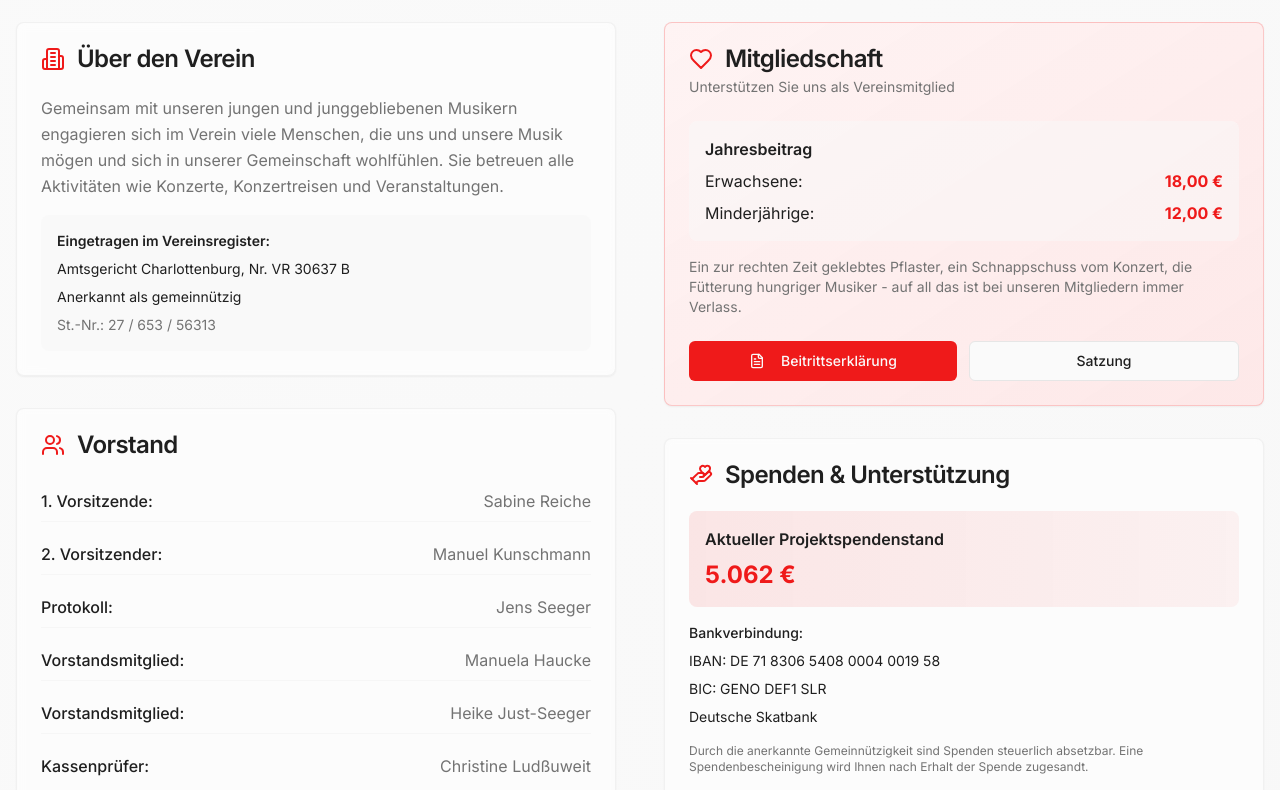
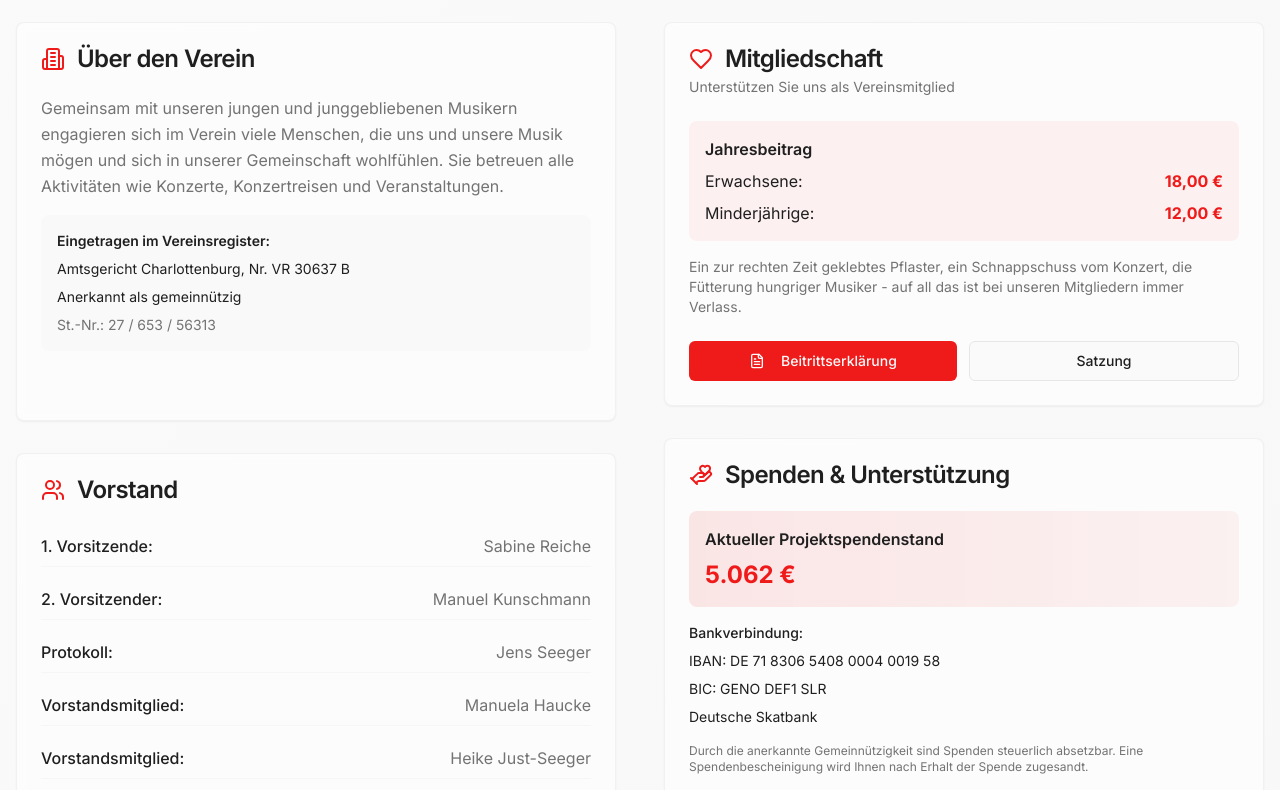
Before and after one commit to rareRippchen/tastonettisv2, a React (Vite) app: page / in a window 1280 px wide. Shown: the part 2720-3510 px from the top of the page. Built offline with nearby package versions, Linux system fonts and the light colour scheme.

Commit message:
Fix box alignment in Verein section

```diff
--- a/src/components/verein-section.tsx
+++ b/src/components/verein-section.tsx
@@ -20,8 +20,8 @@ export const VereinSection = () => {
         {/* Main Content Grid */}
         <div className="grid lg:grid-cols-2 gap-12 mb-16">
           {/* Left Column - About the Association */}
-          <div className="space-y-8">
-            <Card className="bg-card/50 backdrop-blur-sm border border-border/50 shadow-elegant">
+          <div className="flex flex-col space-y-8">
+            <Card className="bg-card/50 backdrop-blur-sm border border-border/50 shadow-elegant flex-1">
               <CardHeader>
                 <CardTitle className="flex items-center gap-3">
                   <Building2 className="h-6 w-6 text-primary" />
@@ -43,7 +43,7 @@ export const VereinSection = () => {
               </CardContent>
             </Card>
 
-            <Card className="bg-card/50 backdrop-blur-sm border border-border/50 shadow-elegant">
+            <Card className="bg-card/50 backdrop-blur-sm border border-border/50 shadow-elegant flex-1">
               <CardHeader>
                 <CardTitle className="flex items-center gap-3">
                   <Users className="h-6 w-6 text-primary" />
@@ -82,8 +82,8 @@ export const VereinSection = () => {
           </div>
 
           {/* Right Column - Membership & Support */}
-          <div className="space-y-8">
-            <Card className="bg-gradient-to-br from-primary/5 to-primary/10 border border-primary/20 shadow-elegant">
+          <div className="flex flex-col space-y-8">
+            <Card className="bg-card/50 backdrop-blur-sm border border-border/50 shadow-elegant flex-1">
               <CardHeader>
                 <CardTitle className="flex items-center gap-3">
                   <Heart className="h-6 w-6 text-primary" />
@@ -95,7 +95,7 @@ export const VereinSection = () => {
               </CardHeader>
               <CardContent className="space-y-6">
                 <div className="space-y-4">
-                  <div className="bg-background/50 rounded-lg p-4">
+                  <div className="bg-primary/5 rounded-lg p-4">
                     <h4 className="font-semibold mb-2">Jahresbeitrag</h4>
                     <div className="space-y-2">
                       <div className="flex justify-between">
@@ -133,7 +133,7 @@ export const VereinSection = () => {
               </CardContent>
             </Card>
 
-            <Card className="bg-card/50 backdrop-blur-sm border border-border/50 shadow-elegant">
+            <Card className="bg-card/50 backdrop-blur-sm border border-border/50 shadow-elegant flex-1">
               <CardHeader>
                 <CardTitle className="flex items-center gap-3">
                   <HandHeart className="h-6 w-6 text-primary" />
```
